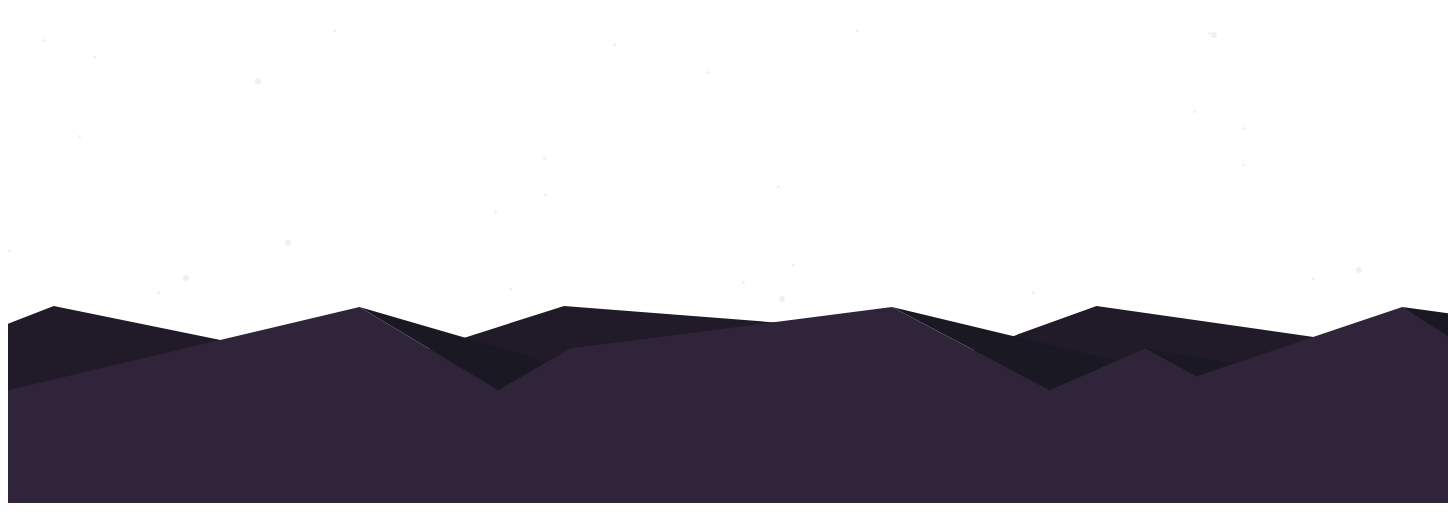
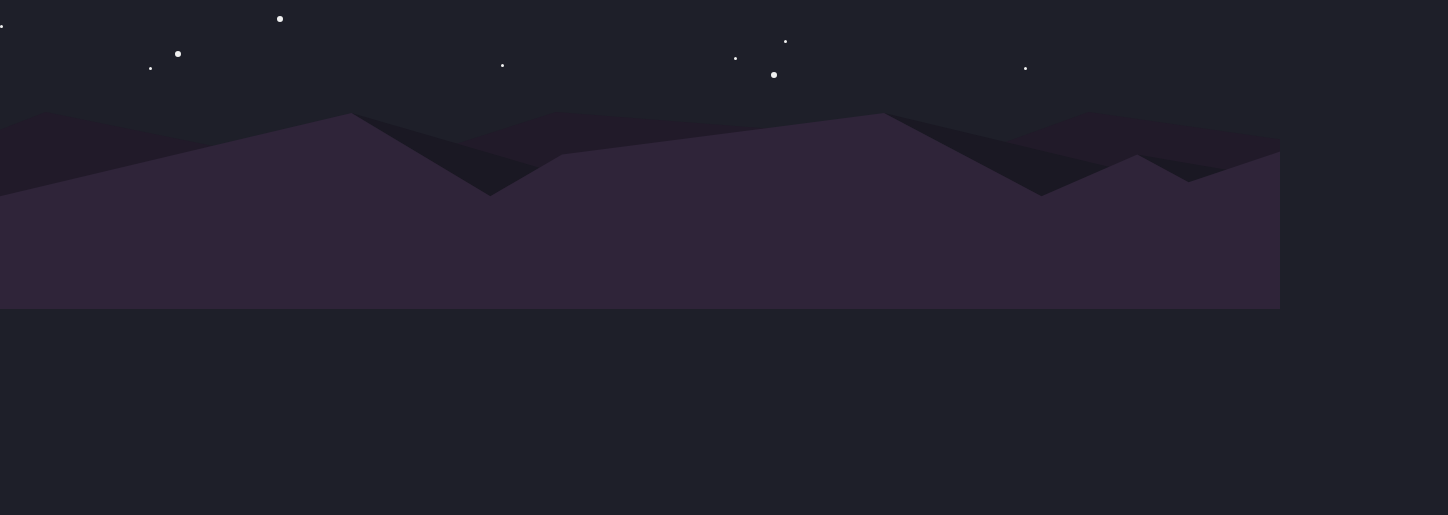
Before and after one commit to konczito33/birthday-counter, a plain HTML site: page cooldown counter/launch-countdown-timer-main/index.html in a window 1280 px wide. Shown: the part 491-1006 px from the top of the page, 1448 px wide, since content can reach past the window. After the commit the page ends 800 px from the top, so only its background shows below. Drawn offline with Linux system fonts and the light colour scheme; files that its build step writes are made by us from their sources; the site is published under a folder, as on GitHub Pages, so addresses that start at the root find nothing.

Commit message:
Update index.html

```diff
--- a/cooldown counter/launch-countdown-timer-main/index.html
+++ b/cooldown counter/launch-countdown-timer-main/index.html
@@ -4,7 +4,7 @@
 <head>
   <meta charset="UTF-8">
   <meta name="viewport" content="width=device-width, initial-scale=1.0">
-  <link rel="stylesheet" href="/launch-countdown-timer-main/style.css">
+  <link rel="stylesheet" href="launch-countdown-timer-main/style.css">
   <link rel="preconnect" href="https://fonts.gstatic.com">
   <link href="https://fonts.googleapis.com/css2?family=Red+Hat+Text:wght@400;700&display=swap" rel="stylesheet">
   <link rel="icon" type="image/png" sizes="32x32" href="./images/favicon-32x32.png">
```
